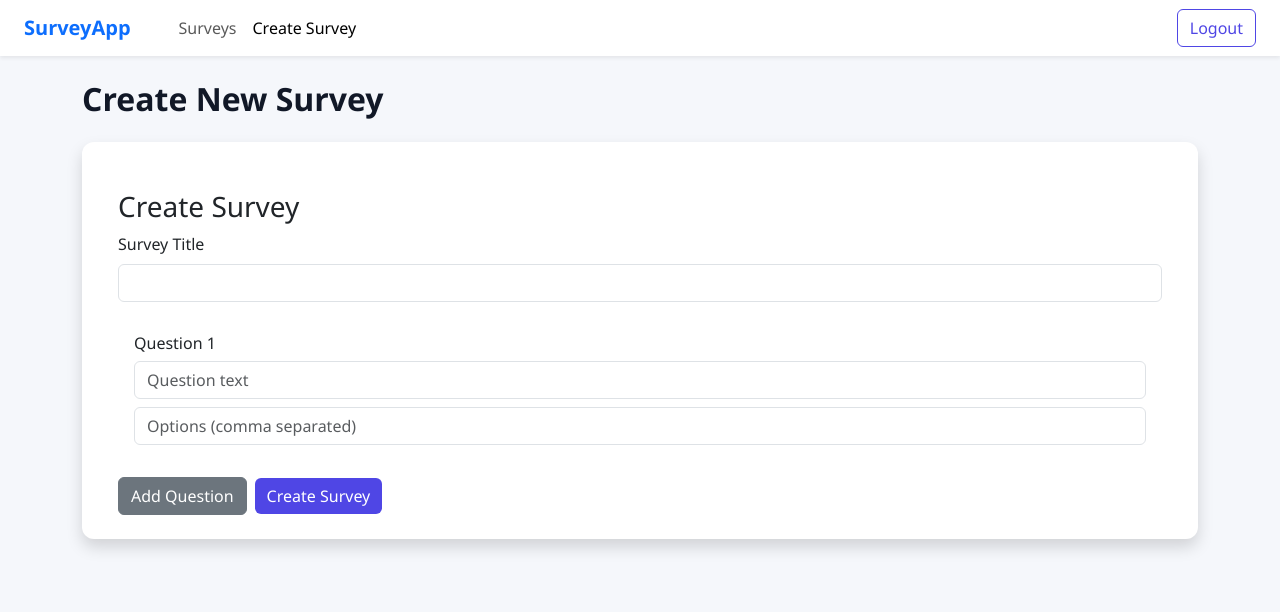
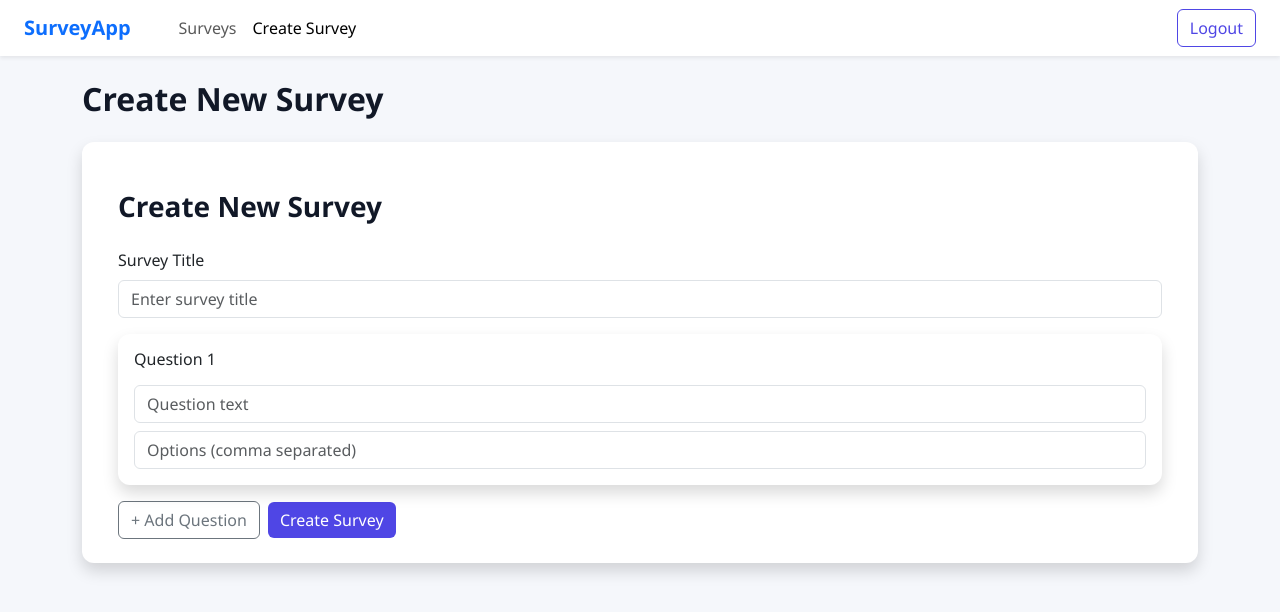
Before and after one commit to KARTHIKEYAN0807/survey-feedback-app, a React (Vite) app in the folder client/: page /create in a window 1280 px wide. Shown: the top 612 px of the page. Built offline with nearby package versions, Linux system fonts and the light colour scheme; sample sign-in values are in the browser's storage.

Commit message:
Enhance CreateSurvey component: trim options input, reset form on success, and improve styling

```diff
--- a/client/src/pages/CreateSurvey.jsx
+++ b/client/src/pages/CreateSurvey.jsx
@@ -1,7 +1,10 @@
 import { useState } from "react";
+import { useNavigate } from "react-router-dom";
 import api from "../services/api";
 
 function CreateSurvey() {
+  const navigate = useNavigate();
+
   const [title, setTitle] = useState("");
   const [questions, setQuestions] = useState([
     { questionText: "", options: "" }
@@ -21,7 +24,7 @@ function CreateSurvey() {
     try {
       const formattedQuestions = questions.map(q => ({
         questionText: q.questionText,
-        options: q.options.split(",")
+        options: q.options.split(",").map(opt => opt.trim())
       }));
 
       await api.post("/surveys", {
@@ -30,8 +33,13 @@ function CreateSurvey() {
       });
 
       alert("Survey created successfully");
+
+      // reset form
       setTitle("");
       setQuestions([{ questionText: "", options: "" }]);
+
+      // 👉 navigate to surveys page
+      navigate("/surveys");
     } catch (err) {
       alert("Failed to create survey");
     }
@@ -39,7 +47,7 @@ function CreateSurvey() {
 
   return (
     <div className="container mt-4">
-      <h3>Create Survey</h3>
+      <h3 className="page-title mb-4">Create New Survey</h3>
 
       <div className="mb-3">
         <label className="form-label">Survey Title</label>
@@ -47,12 +55,13 @@ function CreateSurvey() {
           className="form-control"
           value={title}
           onChange={e => setTitle(e.target.value)}
+          placeholder="Enter survey title"
         />
       </div>
 
       {questions.map((q, index) => (
-        <div key={index} className="card p-3 mb-3">
-          <h6>Question {index + 1}</h6>
+        <div key={index} className="card shadow p-3 mb-3">
+          <h6 className="mb-3">Question {index + 1}</h6>
 
           <input
             className="form-control mb-2"
@@ -74,13 +83,15 @@ function CreateSurvey() {
         </div>
       ))}
 
-      <button className="btn btn-secondary me-2" onClick={addQuestion}>
-        Add Question
-      </button>
+      <div className="mt-3">
+        <button className="btn btn-outline-secondary me-2" onClick={addQuestion}>
+          + Add Question
+        </button>
 
-      <button className="btn btn-primary" onClick={handleCreateSurvey}>
-        Create Survey
-      </button>
+        <button className="btn btn-primary" onClick={handleCreateSurvey}>
+          Create Survey
+        </button>
+      </div>
     </div>
   );
 }
```
